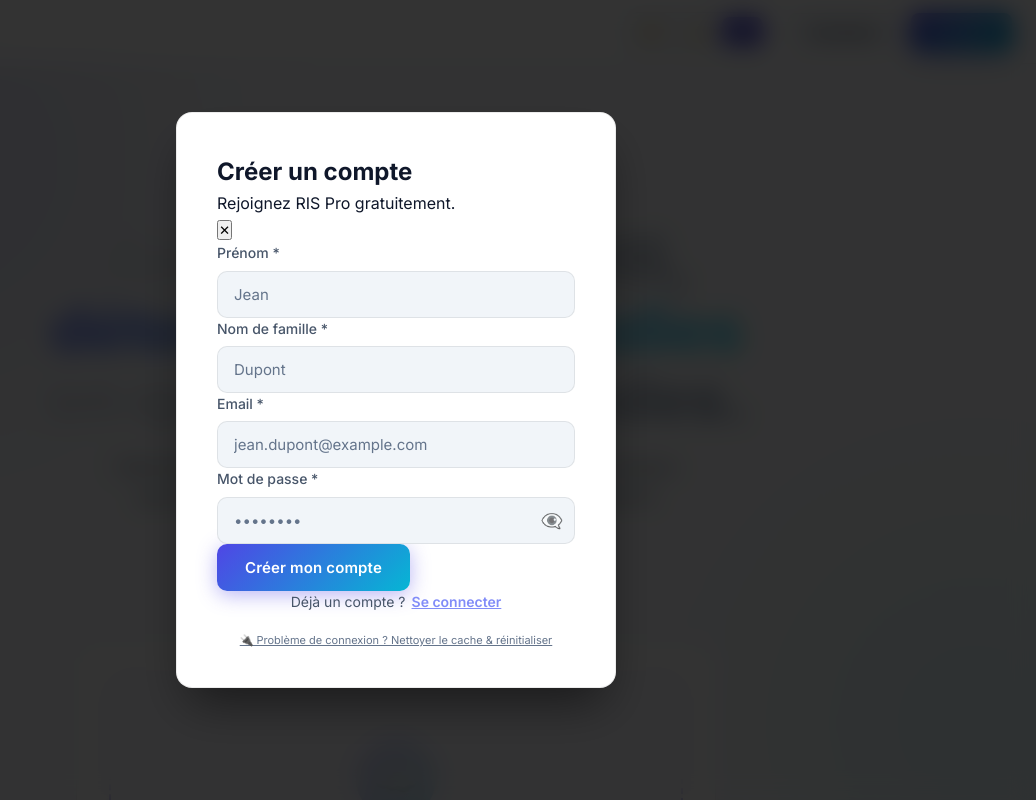
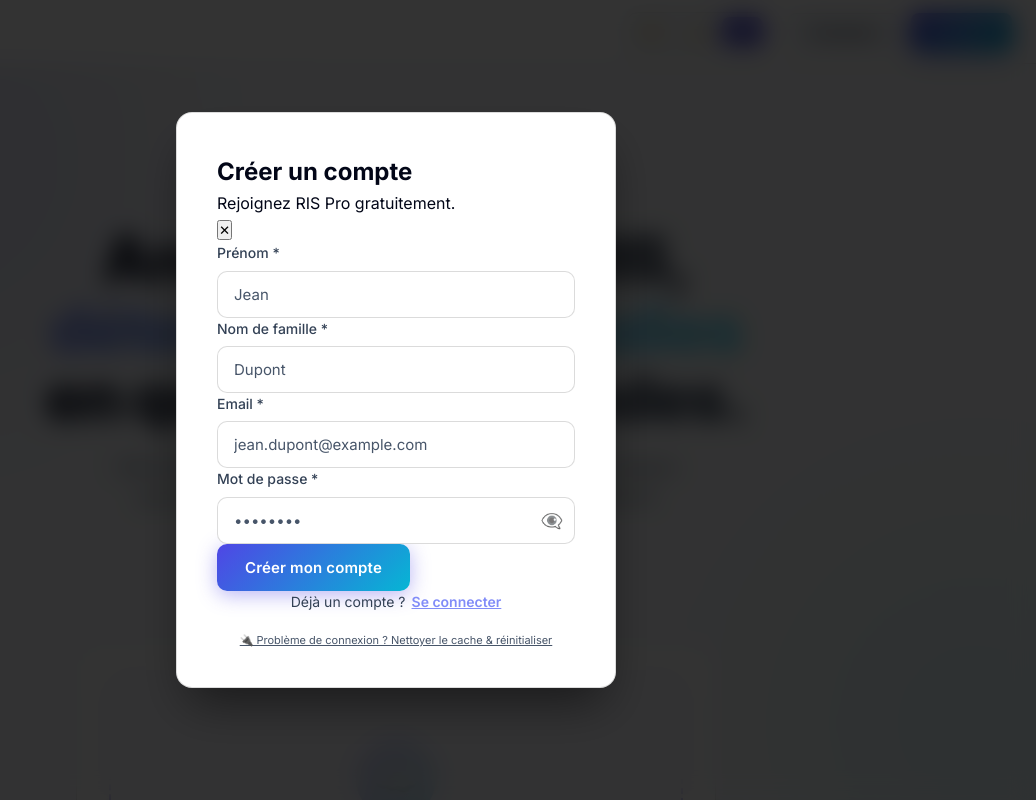
Before and after one commit to hologramconseils/ris-pro, a React (Vite) app in the folder frontend/: page / in a window 1280 px wide. Both pictures are taken after a click on the button "S'inscrire". Shown: the top 800 px of the page, without its empty margins (244-1280 px from the left). Built offline with nearby package versions, Linux system fonts and the light colour scheme; no server answers.

Commit message:
style: enhance contrast and readability for Day theme (light mode)

```diff
--- a/frontend/src/index.css
+++ b/frontend/src/index.css
@@ -33,13 +33,14 @@
   --bg: #F8FAFC;
   --bg-card: #FFFFFF;
   --bg-card-2: #F1F5F9;
-  --border: rgba(0,0,0,0.08);
-  --text: #0F172A;
-  --text-muted: #475569;
-  --text-subtle: #64748B;
-  --shadow: 0 10px 30px rgba(0,0,0,0.05);
-  --glow: 0 0 40px rgba(79, 70, 229, 0.1);
-  --nav-bg: rgba(255,255,255,0.85);
+  --bg-input: #FFFFFF;
+  --border: rgba(0,0,0,0.14);
+  --text: #020617; /* Slate 950 */
+  --text-muted: #334155; /* Slate 700 */
+  --text-subtle: #475569; /* Slate 600 */
+  --shadow: 0 10px 30px rgba(0,0,0,0.06);
+  --glow: 0 0 40px rgba(79, 70, 229, 0.12);
+  --nav-bg: rgba(255,255,255,0.92);
 }
 
 *, *::before, *::after { box-sizing: border-box; margin: 0; padding: 0; }
@@ -107,8 +108,8 @@ input, textarea { font-family: inherit; }
 /* ---- Inputs ---- */
 .input {
   width: 100%;
-  background: var(--bg-card-2);
-  border: 1px solid var(--border);
+  background: var(--bg-input, var(--bg-card-2));
+  border: 1.5px solid var(--border);
   border-radius: var(--radius-sm);
   padding: 13px 16px;
   color: var(--text);
@@ -116,7 +117,11 @@ input, textarea { font-family: inherit; }
   transition: border-color 0.2s;
   outline: none;
 }
-.input:focus { border-color: var(--primary-light); }
+.input:focus {
+  border-color: var(--primary);
+  background: var(--bg-card);
+  box-shadow: 0 0 0 4px rgba(79, 70, 229, 0.1);
+}
 .input::placeholder { color: var(--text-subtle); }
 .input-group { display: flex; flex-direction: column; gap: 6px; }
 .input-group label { font-size: 14px; font-weight: 500; color: var(--text-muted); }
@@ -270,6 +275,11 @@ input, textarea { font-family: inherit; }
   -webkit-background-clip: text;
   background-clip: text;
   -webkit-text-fill-color: transparent;
+}
+[data-theme='light'] .hero h1 {
+  background: linear-gradient(135deg, var(--text) 0%, #475569 100%);
+  -webkit-background-clip: text; /* Re-affirm clip due to potential shorthand issues */
+  background-clip: text;
 }
 @media (max-width: 640px) {
   .hero h1 { font-size: 32px; letter-spacing: -1px; }
```
